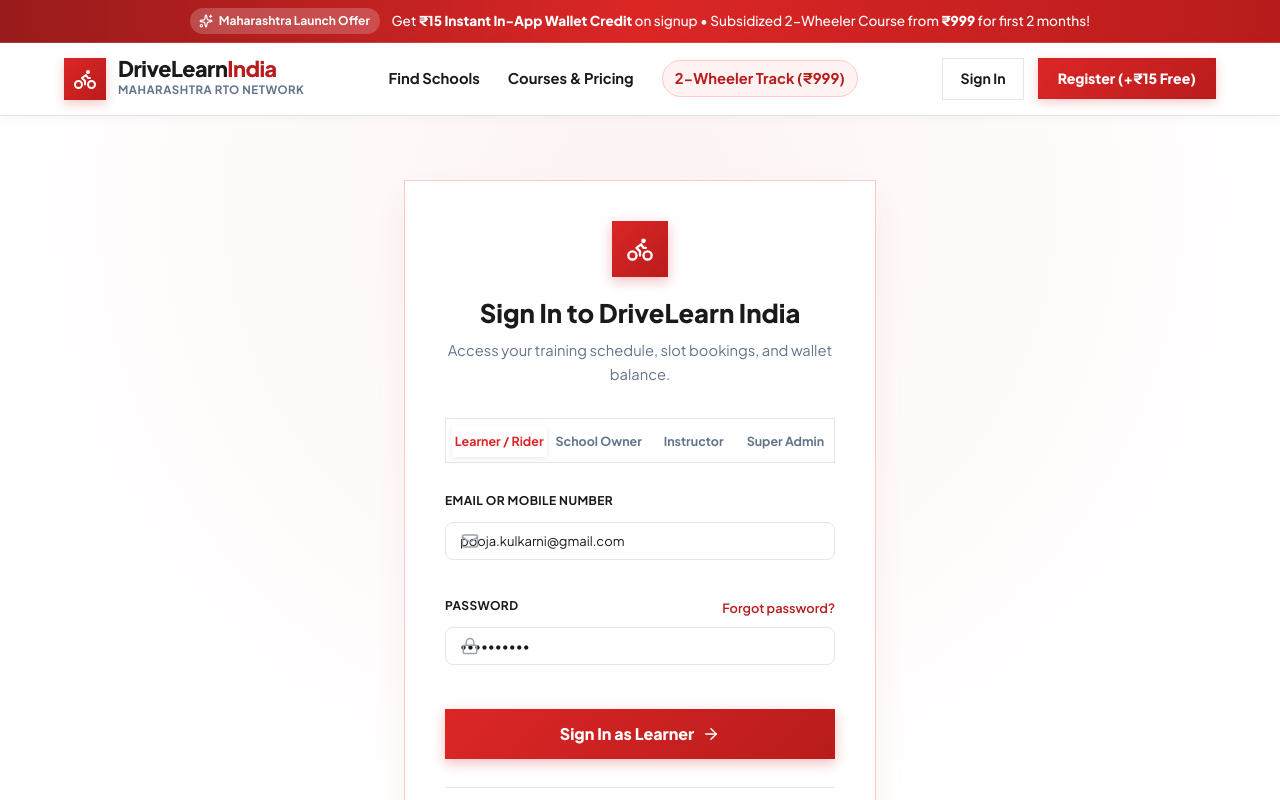
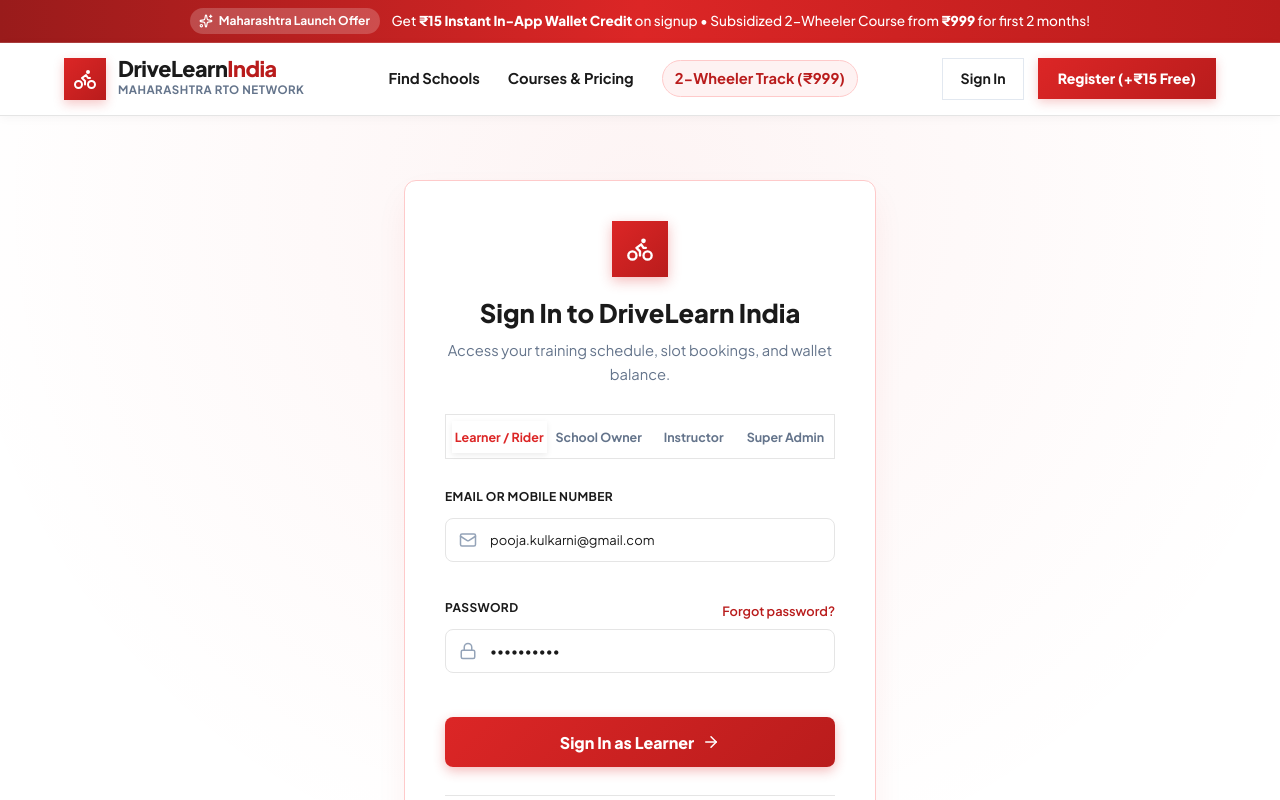
Before and after one commit to VT-2004/DriveLearn, a React (Vite) app in the folder client/: page /login in a window 1280 px wide. Shown: the top 800 px of the page. Built offline with nearby package versions, Linux system fonts and the light colour scheme.

Commit message:
fix(ui): fix input-with-icon overlap in signup, login, and auth forms

```diff
--- a/client/src/index.css
+++ b/client/src/index.css
@@ -61,3 +61,52 @@
   margin: 0 auto;
   padding: 0 1.5rem;
 }
+
+/* Universal Form & Input with Icon Styling (Prevents Text-Icon Overlap) */
+.input-with-icon {
+  position: relative;
+  display: flex;
+  align-items: center;
+  width: 100%;
+}
+
+.input-with-icon .input-icon {
+  position: absolute;
+  left: 14px;
+  top: 50%;
+  transform: translateY(-50%);
+  color: #94a3b8;
+  pointer-events: none;
+  z-index: 2;
+  width: 18px;
+  height: 18px;
+}
+
+.input-with-icon input,
+.input-with-icon select,
+.input-with-icon select.auth-select {
+  width: 100%;
+  padding: 12px 14px 12px 44px !important;
+  border-radius: 8px;
+  border: 1.5px solid #cbd5e1;
+  font-size: 14px;
+  font-family: inherit;
+  outline: none;
+  background-color: #ffffff;
+  color: #0f172a;
+  line-height: 1.4;
+  box-sizing: border-box;
+  transition: border-color 0.2s ease, box-shadow 0.2s ease;
+}
+
+.input-with-icon input::placeholder {
+  color: #94a3b8;
+}
+
+.input-with-icon input:focus,
+.input-with-icon select:focus,
+.input-with-icon select.auth-select:focus {
+  border-color: var(--color-primary, #B91C1C);
+  background-color: #ffffff;
+  box-shadow: 0 0 0 3px rgba(185, 28, 28, 0.12);
+}
--- a/client/src/public/pages/Login.css
+++ b/client/src/public/pages/Login.css
@@ -113,30 +113,40 @@
   position: relative;
   display: flex;
   align-items: center;
+  width: 100%;
 }
 
-.input-icon {
+.input-with-icon .input-icon {
   position: absolute;
-  left: 1rem;
-  color: #9ca3af;
+  left: 14px;
+  top: 50%;
+  transform: translateY(-50%);
+  color: #94a3b8;
+  pointer-events: none;
+  z-index: 2;
+  width: 18px;
+  height: 18px;
 }
 
 .input-with-icon input {
   width: 100%;
-  padding: 0.8rem 1rem 0.8rem 2.8rem;
-  border-radius: var(--radius-md);
-  border: 1.5px solid #e2e8f0;
-  font-size: 0.95rem;
+  padding: 12px 14px 12px 44px !important;
+  border-radius: var(--radius-md, 8px);
+  border: 1.5px solid #cbd5e1;
+  font-size: 14px;
   font-family: inherit;
   outline: none;
-  background-color: var(--bg-page);
+  background-color: #ffffff;
+  color: #0f172a;
+  line-height: 1.4;
+  box-sizing: border-box;
   transition: all 0.2s ease;
 }
 
 .input-with-icon input:focus {
-  border-color: var(--primary);
+  border-color: var(--color-primary, #B91C1C);
   background-color: #ffffff;
-  box-shadow: 0 0 0 3px rgba(220, 38, 38, 0.15);
+  box-shadow: 0 0 0 3px rgba(185, 28, 28, 0.12);
 }
 
 .btn-auth-submit {
--- a/client/src/public/pages/Signup.css
+++ b/client/src/public/pages/Signup.css
@@ -1,3 +1,41 @@
+.auth-page {
+  padding: 4rem 0 5rem;
+  background: radial-gradient(circle at 50% 10%, rgba(220, 38, 38, 0.05) 0%, rgba(251, 251, 251, 0) 70%);
+  min-height: calc(100vh - 160px);
+  display: flex;
+  align-items: center;
+}
+
+.auth-container {
+  max-width: 520px;
+  margin: 0 auto;
+}
+
+.auth-card {
+  background: #ffffff;
+  border: 1.5px solid var(--border-accent, #fecaca);
+  border-radius: var(--radius-lg, 12px);
+  padding: 2.5rem;
+  box-shadow: 0 15px 35px -5px rgba(220, 38, 38, 0.08);
+}
+
+.auth-header {
+  text-align: center;
+  margin-bottom: 1.75rem;
+}
+
+.auth-header h2 {
+  font-size: 1.6rem;
+  font-weight: 800;
+  color: var(--text-main, #0f172a);
+  margin-bottom: 0.35rem;
+}
+
+.auth-header p {
+  font-size: 0.92rem;
+  color: var(--text-muted, #64748b);
+}
+
 .signup-offer-tag {
   display: inline-flex;
   align-items: center;
@@ -26,9 +64,9 @@
   gap: 0.4rem;
   padding: 0.75rem 0.5rem;
   border: 1.5px solid #e2e8f0;
-  border-radius: var(--radius-md);
-  background: var(--bg-page);
-  color: var(--text-muted);
+  border-radius: var(--radius-md, 8px);
+  background: var(--bg-page, #ffffff);
+  color: var(--text-muted, #64748b);
   font-size: 0.85rem;
   font-weight: 700;
   cursor: pointer;
@@ -36,21 +74,75 @@
 }
 
 .type-tab.active {
-  border-color: #dc2626;
+  border-color: var(--color-primary, #B91C1C);
   background-color: #fef2f2;
-  color: #dc2626;
+  color: var(--color-primary, #B91C1C);
 }
 
-.auth-select {
+.auth-form {
+  display: flex;
+  flex-direction: column;
+  gap: 1.25rem;
+}
+
+.form-group {
+  display: flex;
+  flex-direction: column;
+  gap: 0.4rem;
+}
+
+.form-group label {
+  font-size: 0.84rem;
+  font-weight: 700;
+  color: var(--text-main, #0f172a);
+}
+
+.input-with-icon {
+  position: relative;
+  display: flex;
+  align-items: center;
   width: 100%;
-  padding: 0.8rem 1rem 0.8rem 2.8rem;
-  border-radius: var(--radius-md);
-  border: 1.5px solid #e2e8f0;
-  font-size: 0.95rem;
+}
+
+.input-with-icon .input-icon {
+  position: absolute;
+  left: 14px;
+  top: 50%;
+  transform: translateY(-50%);
+  color: #94a3b8;
+  pointer-events: none;
+  z-index: 2;
+  width: 18px;
+  height: 18px;
+}
+
+.input-with-icon input,
+.input-with-icon select,
+.input-with-icon select.auth-select {
+  width: 100%;
+  padding: 12px 14px 12px 44px !important;
+  border-radius: 8px;
+  border: 1.5px solid #cbd5e1;
+  font-size: 14px;
   font-family: inherit;
   outline: none;
-  background-color: var(--bg-page);
-  font-weight: 600;
+  background-color: #ffffff;
+  color: #0f172a;
+  line-height: 1.4;
+  box-sizing: border-box;
+  transition: border-color 0.2s ease, box-shadow 0.2s ease;
+}
+
+.input-with-icon input::placeholder {
+  color: #94a3b8;
+}
+
+.input-with-icon input:focus,
+.input-with-icon select:focus,
+.input-with-icon select.auth-select:focus {
+  border-color: var(--color-primary, #B91C1C);
+  background-color: #ffffff;
+  box-shadow: 0 0 0 3px rgba(185, 28, 28, 0.12);
 }
 
 .signup-wallet-preview {
@@ -59,7 +151,7 @@
   gap: 0.75rem;
   background-color: #f0fdf4;
   border: 1px solid #bbf7d0;
-  border-radius: var(--radius-md);
+  border-radius: var(--radius-md, 8px);
   padding: 0.85rem 1rem;
 }
 
@@ -75,6 +167,47 @@
   margin: 0;
 }
 
+.btn-auth-submit {
+  display: flex;
+  align-items: center;
+  justify-content: center;
+  gap: 0.5rem;
+  background: linear-gradient(135deg, #dc2626, #b91c1c);
+  color: #ffffff;
+  padding: 0.9rem;
+  border-radius: var(--radius-md, 8px);
+  font-size: 1rem;
+  font-weight: 800;
+  margin-top: 0.5rem;
+  box-shadow: 0 4px 12px rgba(220, 38, 38, 0.3);
+  transition: all 0.2s ease;
+  cursor: pointer;
+  border: none;
+}
+
+.btn-auth-submit:hover {
+  background: linear-gradient(135deg, #b91c1c, #991b1b);
+  transform: translateY(-1px);
+}
+
+.auth-footer {
+  text-align: center;
+  margin-top: 1.75rem;
+  padding-top: 1.25rem;
+  border-top: 1px solid var(--border-color, #e2e8f0);
+  font-size: 0.9rem;
+  color: var(--text-muted, #64748b);
+}
+
+.auth-switch-link {
+  color: var(--color-primary, #B91C1C);
+  font-weight: 700;
+}
+
+.auth-switch-link:hover {
+  text-decoration: underline;
+}
+
 @media (max-width: 500px) {
   .account-type-tabs {
     grid-template-columns: 1fr;
```
